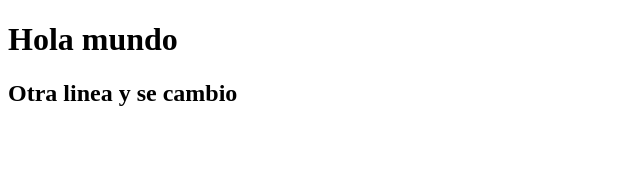
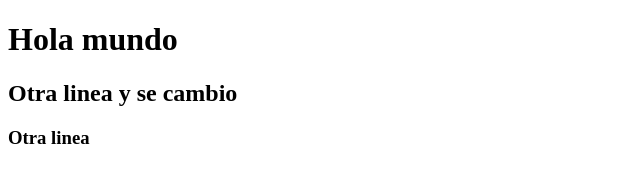
Before and after one commit to sasasamaes/gitClase, a plain HTML site: page index.html in a window 1280 px wide. Shown: the whole page, without its empty margins (0-640 px from the left). Drawn offline with Linux system fonts and the light colour scheme.

Commit message:
Se agrego un h3

```diff
--- a/index.html
+++ b/index.html
@@ -8,5 +8,6 @@
 <body>
   <h1>Hola mundo</h1>
   <h2>Otra linea y se cambio</h2>
+  <h3>Otra linea</h3>
 </body>
 </html>
```
